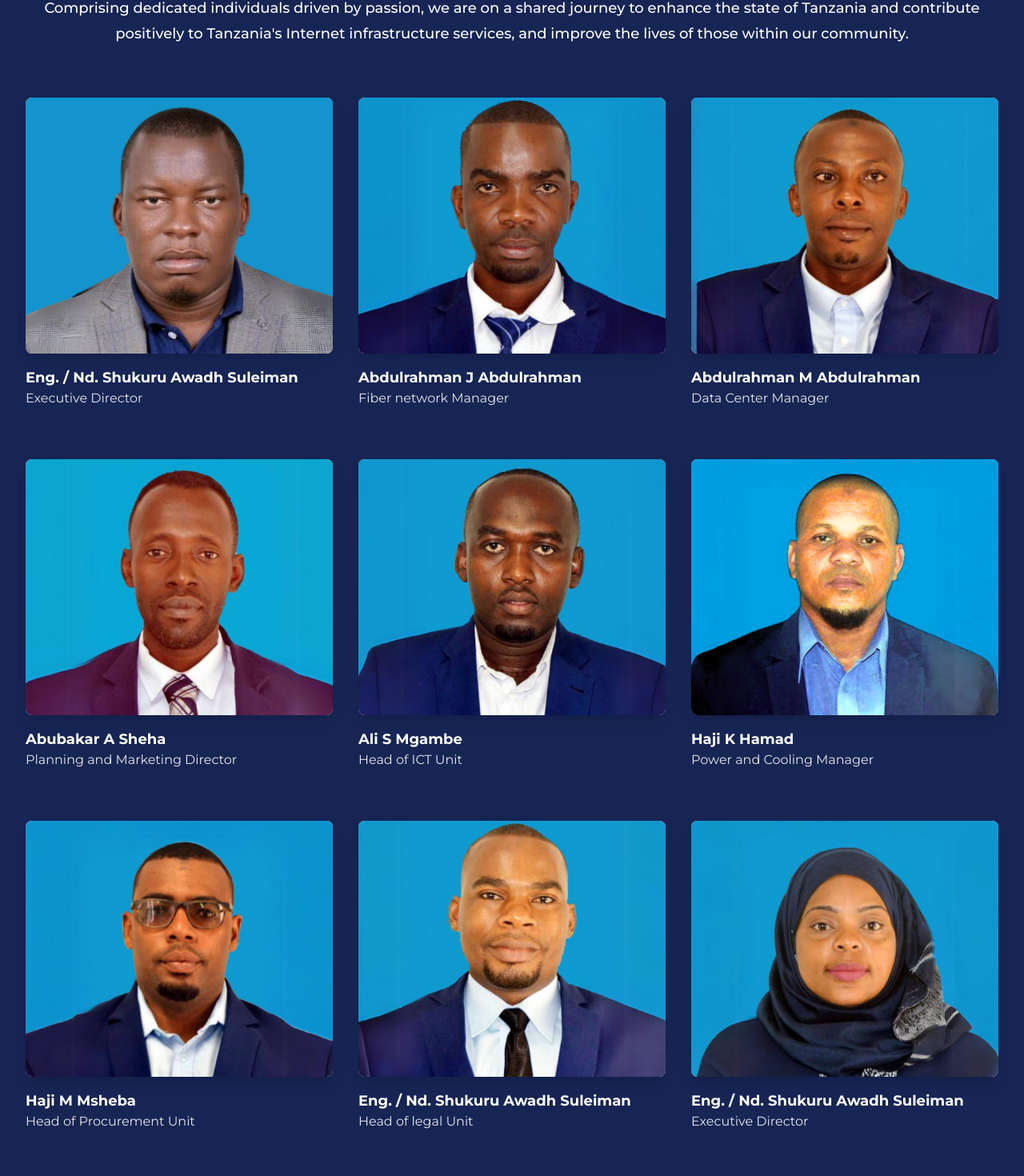
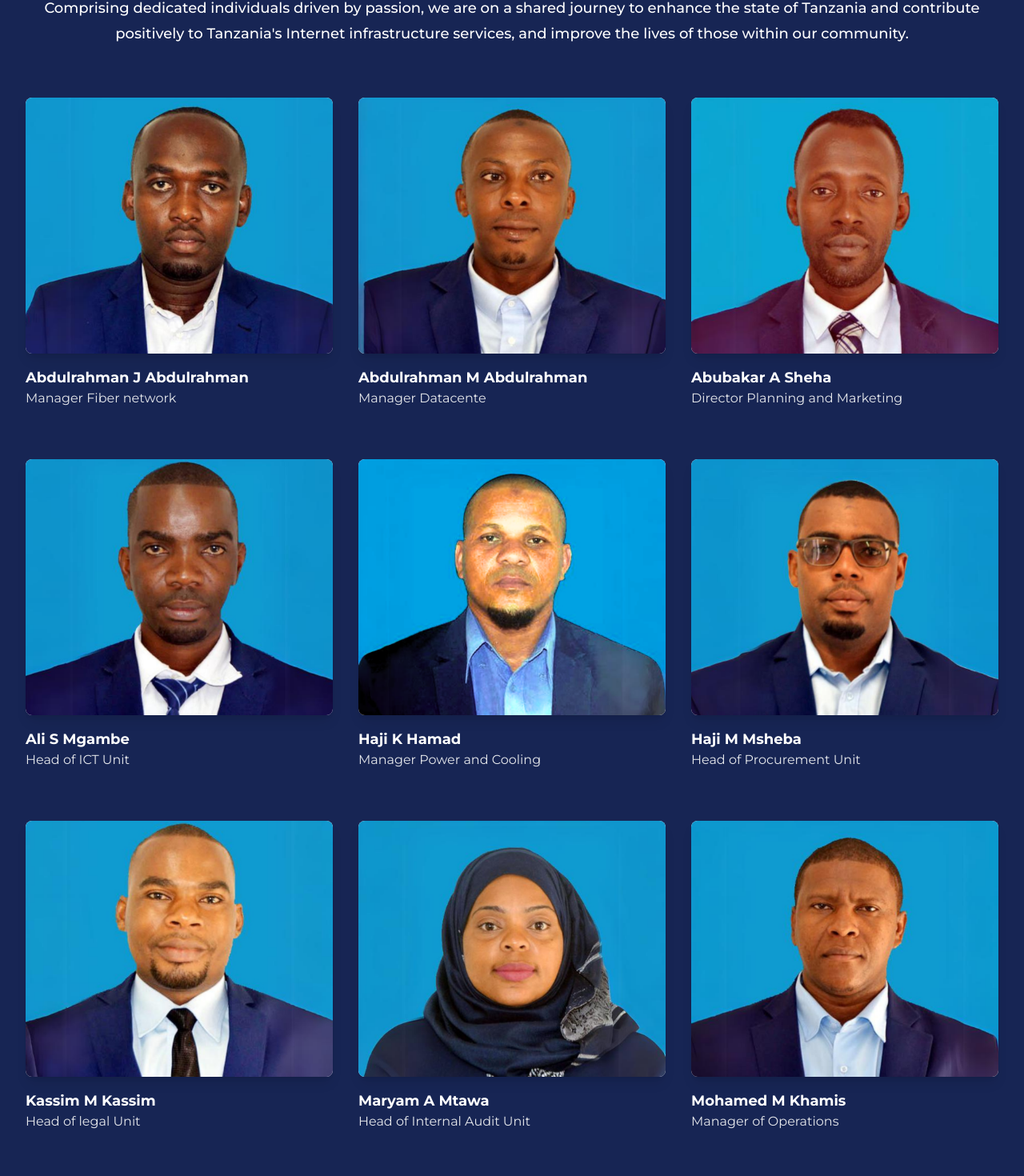
Before and after one commit to threefoldfoundation/www_zictia_demo, a Vue app: page /team_members in a window 1280 px wide. Shown: the part 179-1649 px from the top of the page at 80% size. Built offline with nearby package versions, Linux system fonts and the light colour scheme.

Commit message:
update team order

```diff
--- a/src/views/TeamMembers.vue
+++ b/src/views/TeamMembers.vue
@@ -64,30 +64,30 @@ export default {
         "Comprising dedicated individuals driven by passion, we are on a shared journey to enhance the state of Tanzania and contribute positively to Tanzania's Internet infrastructure services, and improve the lives of those within our community.",
       members: [
         {
-          image: "1.png",
-          name: "Eng. / Nd. Shukuru Awadh Suleiman",
-          title: "Executive Director",
-        },
-        {
-          image: "2.png",
+          image: "5.png",
           name: "Abdulrahman J Abdulrahman",
-          title: "Fiber network Manager",
+          title: "Manager Fiber network",
         },
         {
           image: "3.png",
           name: "Abdulrahman M Abdulrahman",
-          title: "Data Center Manager",
+          title: "Manager Datacente",
         },
+
         {
           image: "4.png",
           name: "Abubakar A Sheha",
-          title: "Planning and Marketing Director",
+          title: "Director Planning and Marketing",
         },
-        { image: "5.png", name: "Ali S Mgambe", title: "Head of ICT Unit" },
+        {
+          image: "2.png",
+          name: "Ali S Mgambe",
+          title: "Head of ICT Unit",
+        },
         {
           image: "6.png",
           name: "Haji K Hamad",
-          title: "Power and Cooling Manager",
+          title: "Manager Power and Cooling",
         },
         {
           image: "7.png",
@@ -96,13 +96,13 @@ export default {
         },
         {
           image: "8.png",
-          name: "Eng. / Nd. Shukuru Awadh Suleiman",
+          name: "Kassim M Kassim",
           title: "Head of legal Unit",
         },
         {
           image: "9.png",
-          name: "Eng. / Nd. Shukuru Awadh Suleiman",
-          title: "Executive Director",
+          name: "Maryam A Mtawa",
+          title: "Head of Internal Audit Unit",
         },
         {
           image: "10.png",
@@ -124,7 +124,11 @@ export default {
           name: "Shani Kh Khamis",
           title: "Manager Planning and Research",
         },
-        { image: "14.png", name: "Soud S Said", title: "Soud S Said" },
+        {
+          image: "14.png",
+          name: "Soud S Said",
+          title: "Head of Accounting Unit",
+        },
       ],
       backgroundItems: {
         bg: "team/team_bottom.png",
--- a/src/views/blogs/zictia___softnet_contract_signing.vue
+++ b/src/views/blogs/zictia___softnet_contract_signing.vue
@@ -18,7 +18,8 @@
       </h1>
 
       <p class="mb-6 text-gray-500 sm:text-lg md:mb-8">
-        ZICTIA Executive Director Eng. Shukuru A. Suleiman signing contract with SoftNet.
+        ZICTIA Executive Director Eng. Shukuru A. Suleiman signing contract with
+        SoftNet.fdfdfdfdf
       </p>
     </div>
   </div>
```
